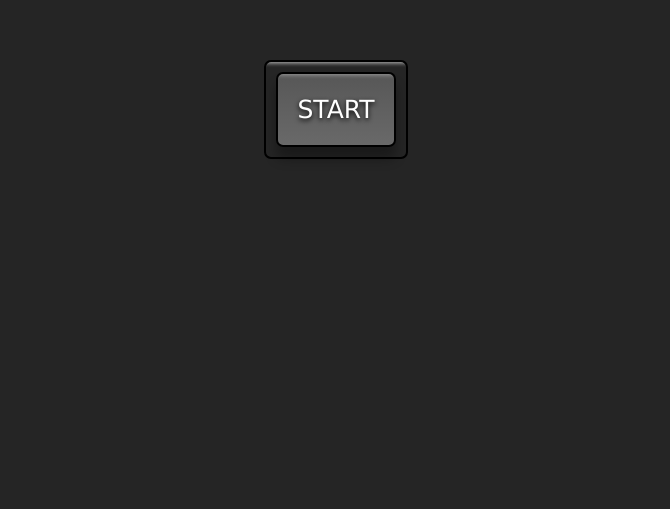
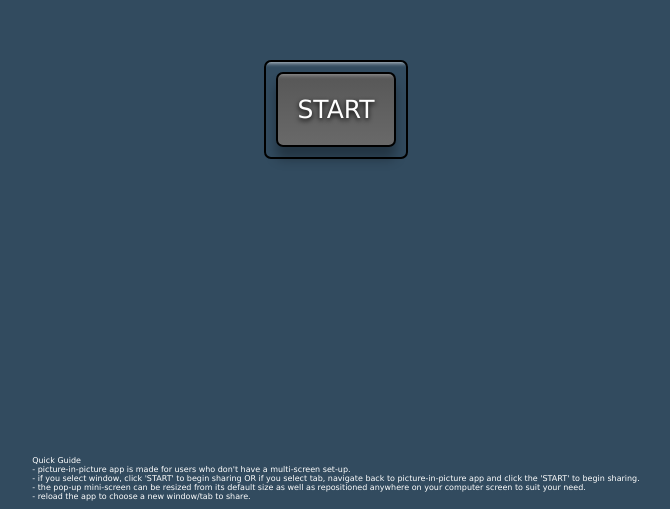
Before and after one commit to jydbells/picture-in-picture, a plain HTML site: page index.html in a window 1280 px wide. Shown: the part 291-800 px from the top of the page, without its empty margins (304-974 px from the left). Drawn offline with Linux system fonts and the light colour scheme; a web font is replaced by a local one.

Commit message:
UI update

```diff
--- a/index.html
+++ b/index.html
@@ -8,6 +8,15 @@
     <link rel="stylesheet" href="style.css">
 </head>
 <body>
+    <!-- Guide for use -->
+    <div class="quick-guide">
+        <p>Quick Guide<br>
+            - picture-in-picture app is made for users who don't have a multi-screen set-up.<br>
+            - if you select window, click 'START' to begin sharing OR if you select tab, navigate back to picture-in-picture app and click the 'START' to begin sharing.<br>
+            - the pop-up mini-screen can be resized from its default size as well as repositioned anywhere on your computer screen to suit your need.<br>
+            - reload the app to choose a new window/tab to share.
+        </p>
+    </div>
     <!-- Video -->
     <video id="video" controls height="360" width="640" hidden></video>
 
--- a/style.css
+++ b/style.css
@@ -10,7 +10,15 @@ body {
     display: flex;
     justify-content: center;
     align-items: center;
-    background: rgb(37, 37, 37);
+    background: rgb(50, 75, 95);
+}
+
+.quick-guide {
+    position: fixed;
+    bottom: 0;
+    font-family: Verdana, sans-serif;
+    color: white;
+    font-size: 8px;
 }
 
 .button-container {
```
